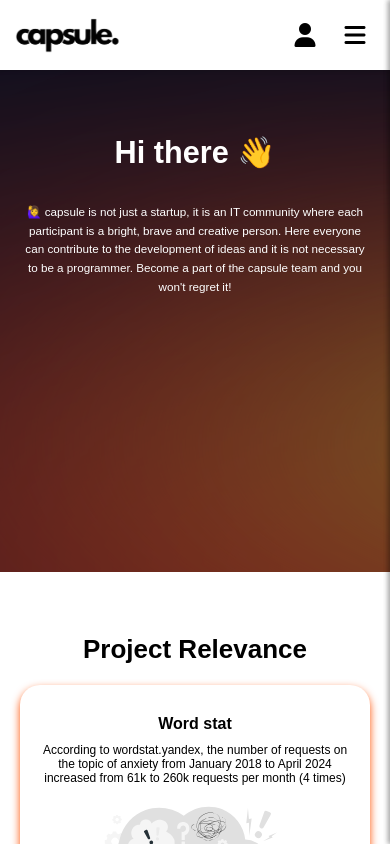
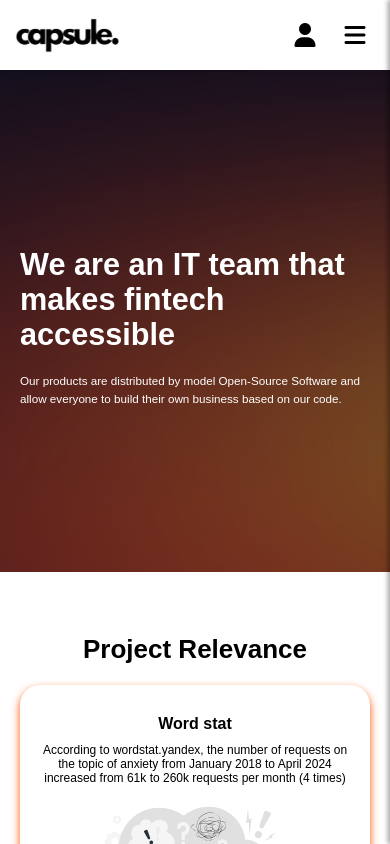
Before and after one commit to capsv/capsule-website, a React (Vite) app: page / in a window 390 px wide. Shown: the top 844 px of the page. Built offline with nearby package versions, Linux system fonts and the light colour scheme; a web font is replaced by a local one.

Commit message:
feat(HeroSecton): added a photo to the hero-section

```diff
--- a/src/pages/home-page/HomePage.jsx
+++ b/src/pages/home-page/HomePage.jsx
@@ -9,8 +9,10 @@ function HomePage() {
 
     const content = {
         en: {
-            greeting: "Hi there 👋",
-            description: "🙋‍♀️ capsule is not just a startup, it is an IT community where each participant is a bright, brave and creative person. Here everyone can contribute to the development of ideas and it is not necessary to be a programmer. Become a part of the capsule team and you won't regret it!",
+            greeting: "We are an IT team\n" +
+                "that makes fintech\n" +
+                "accessible",
+            description: "Our products are distributed by model Open-Source Software and allow everyone to build their own business based on our code.",
             relevance: "Project Relevance",
             relevanceDescriptionCardOne: "According to wordstat.yandex, the number of requests on the topic of anxiety from January 2018 to April 2024 increased from 61k to 260k requests per month (4 times)",
             relevanceDescriptionCardTwo: "According to wordstat.yandex, the number of requests on the topic fight against anxiety from January 2018 to April 2024 increased from 66 to 1146 requests per month (17 times)"
--- a/src/pages/home-page/hero-section/HeroSection.css
+++ b/src/pages/home-page/hero-section/HeroSection.css
@@ -1,6 +1,6 @@
 .hero-section {
     display: flex;
-    flex-direction: column;
+    justify-content: center;
     align-items: center;
     position: relative;
     min-height: 70vh;
@@ -11,16 +11,29 @@
     overflow: hidden;
 }
 
-.hero-section h1 {
+.hero-content {
+    display: flex;
+    align-items: center;
+    justify-content: space-between;
+    width: 100%;
+    max-width: 825px;
+}
+
+.hero-text {
+    flex: 2; /* Занимает 2/3 ширины */
+}
+
+.hero-text h1 {
     font-size: 48.3px;
     font-family: 'Mont-Heavy', sans-serif;
     margin-bottom: 20px;
     animation: fadeIn 1s ease-in-out;
     position: relative;
+    text-align: left;
     z-index: 1;
 }
 
-.hero-section p {
+.hero-text p {
     font-size: 18.4px;
     max-width: 800px;
     line-height: 1.6;
@@ -28,7 +41,19 @@
     animation-delay: 0.5s;
     animation-fill-mode: backwards;
     position: relative;
+    text-align: left;
     z-index: 1;
+}
+
+.hero-image {
+    flex: 1; /* Занимает 1/3 ширины */
+    display: flex;
+    justify-content: left;
+}
+
+.hero-image img {
+    max-width: 130%;
+    height: auto;
 }
 
 .hero-decoration {
@@ -50,12 +75,23 @@
         min-height: 60vh;
     }
 
-    .hero-section h1 {
+    .hero-text h1 {
         font-size: 36.75px;
     }
 
-    .hero-section p {
+    .hero-text p {
         font-size: 14px;
+    }
+
+    .hero-image img {
+        max-width: 90%;
+        height: auto;
+    }
+}
+
+@media (max-width: 755px) {
+    .hero-image {
+        display: none;
     }
 }
 
@@ -64,11 +100,20 @@
         min-height: 50vh;
     }
 
-    .hero-section h1 {
+    .hero-content {
+        flex-direction: column;
+        align-items: center;
+    }
+
+    .hero-text h1 {
         font-size: 30.66px;
     }
 
-    .hero-section p {
+    .hero-text p {
         font-size: 11.68px;
     }
+
+    .hero-image {
+        display: none;
+    }
 }
--- a/src/pages/home-page/hero-section/HeroSection.jsx
+++ b/src/pages/home-page/hero-section/HeroSection.jsx
@@ -6,9 +6,16 @@ const HeroSection = ({ content }) => {
 
     return (
         <section className="hero-section">
-            <img src="/photos/orange-3.svg" alt="Orange decoration" className="hero-decoration hero-decoration-1" />
-            <h1>{content.greeting}</h1>
-            <p>{content.description}</p>
+            <div className="hero-content">
+                <div className="hero-text">
+                    <h1>{content.greeting}</h1>
+                    <p>{content.description}</p>
+                </div>
+                <div className="hero-image">
+                    <img src="/public/photos/journal-woman-playing-jenga-at-game-night.png" alt="Capsule Logo"/>
+                </div>
+            </div>
+            <img src="/photos/orange-3.svg" alt="Orange decoration" className="hero-decoration hero-decoration-1"/>
         </section>
     );
 };
```
Also changed, not shown: public/photos/journal-woman-playing-jenga-at-game-night.png (added).
